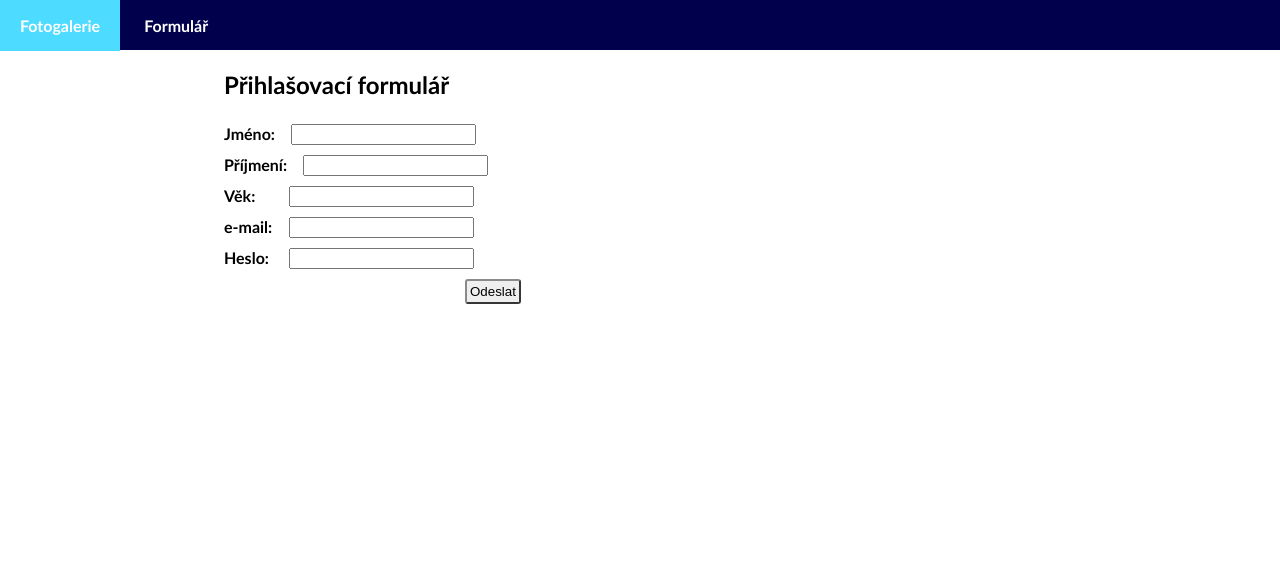
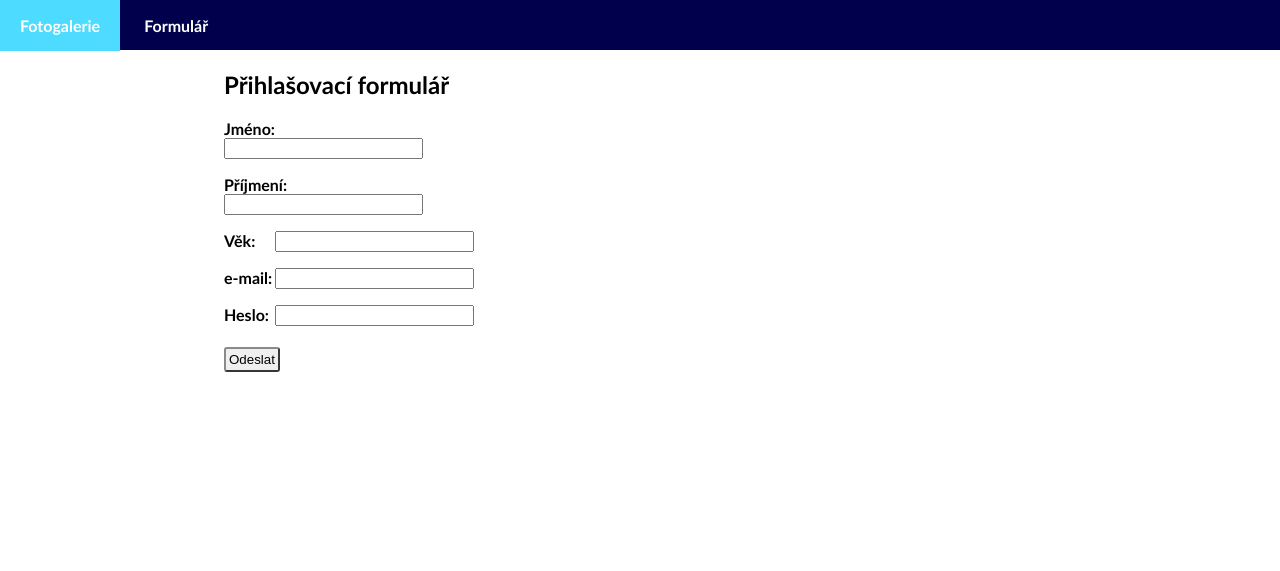
Before and after one commit to lucyklimkova/IWWW_2020-2021, a PHP site: page /formular.html in a window 1280 px wide. Shown: the top 571 px of the page. Run offline with PHP 8.4, Linux system fonts and the light colour scheme.

Commit message:
Update style.css

```diff
--- a/Cviceni02/style.css
+++ b/Cviceni02/style.css
@@ -119,16 +119,12 @@ footer a:hover {
 	width: 100%;
 }
 
-form {
-	text-align: justify;
-}
-
 form input {
-	margin-left: 1rem;
+	padding-left: 1rem;
 }
 
 form button {
-	margin: 5px 0px 0px 241px;
+	margin: 5px 0px 0px 0px;
 	padding: 3px;
 	border-color: #8a8a8a;
 	border-width: 2px;
@@ -138,10 +134,10 @@ form button {
 form label {
 	font-weight: bold;
 	display: flex;
-	flex-flow: row nowrap;
+	flex-flow: row wrap;
 	justify-content: space-between;
 	width: 30%;
-	padding: 5px 0px 5px 0px;
+	padding-bottom: 1rem;
 }
 
 @media only screen and (max-width: 768px) {
```
